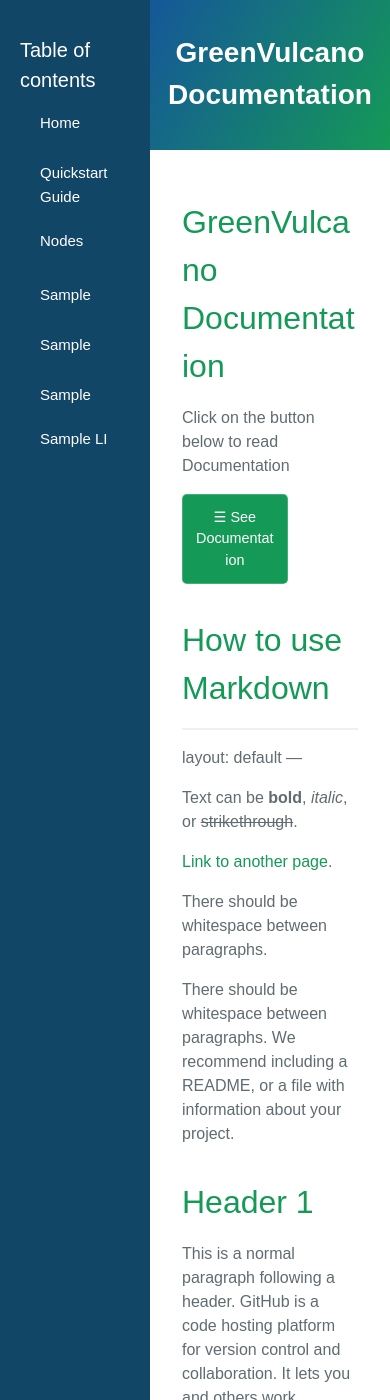
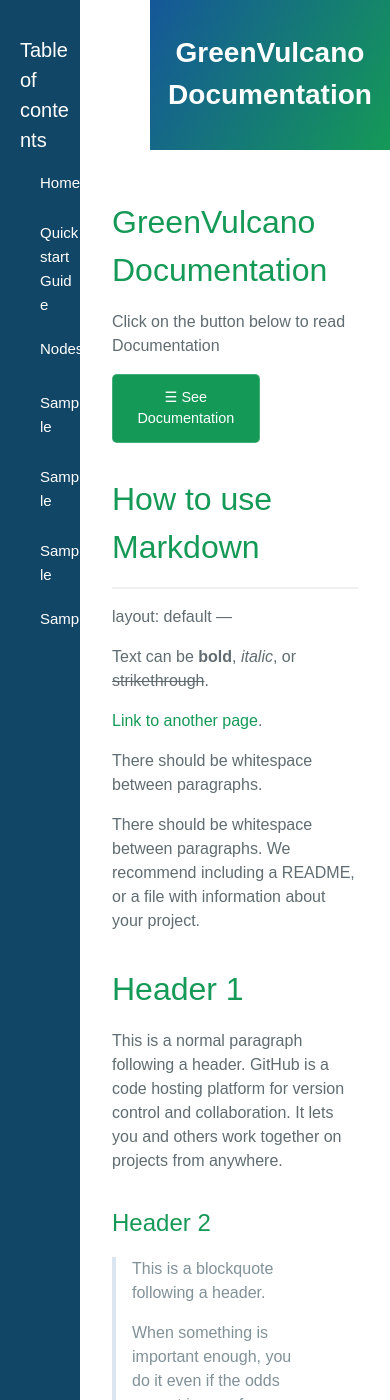
Before and after one commit to dianamw/GreenVulcano-Beta, a Jekyll site: the page built from index.md, in a window 390 px wide and 1400 px high. Built offline with Jekyll 4.4.1, drawn with Linux system fonts in a browser that asks for light colours; our own code applies the rules of GitHub Pages for plain Markdown files; the repository's description, which GitHub fills in, is left out; some of the changed text lies outside the part shown.

Commit message:
Update style.scss

```diff
--- a/assets/css/style.scss
+++ b/assets/css/style.scss
@@ -115,7 +115,7 @@ button.accordion.active:after {
 		    height: 100%;
 		    position: fixed;
 		    z-index: 1;
-		    width:150px;
+		    width:80px;
 		    top: 0;
 		    left: 0;
 		    background-color: #124667;
@@ -125,7 +125,7 @@ button.accordion.active:after {
 		#main {
 			transition: margin-left .5s;
 			padding: 16px;
-			margin-left: 150px;
+			margin-left: 80px;
 	}
 
 		#headerP {
```
